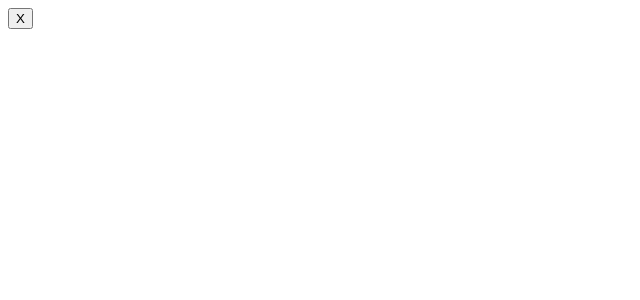
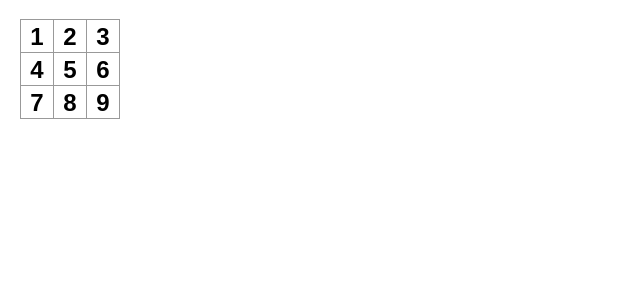
Before and after one commit to jhonatanCarvalh0/frontend-reactjs-getting-started, a React (Create React App) app: page / in a window 1280 px wide. Shown: the top 300 px of the page, without its empty margins (0-640 px from the left). Built offline with nearby package versions, Linux system fonts and the light colour scheme.

Commit message:
Components Square and Board created,, CSS Updated
Changed the function name of Square to Board;

Created a component Square wich receive a parameter { value } and return a button with this { value } inside the button (in this scenario, the numbers)

```diff
--- a/src/App.js
+++ b/src/App.js
@@ -1,3 +1,25 @@
-export default function Square() {
-  return <button className="Square">X</button>;
+function Square({ value }) {
+  return <button className="square">{value}</button>;
 }
+
+export default function Board() {
+  return (
+    <>
+      <div className="board-row">
+        <Square value = "1" />
+        <Square value = "2" />
+        <Square value = "3" />
+      </div>
+      <div className="board-row">
+        <Square value = "4" />
+        <Square value = "5" />
+        <Square value = "6" />
+      </div>
+      <div className="board-row">
+        <Square value = "7" />
+        <Square value = "8" />
+        <Square value = "9" />
+      </div>
+    </>
+  );
+}
--- a/src/index.css
+++ b/src/index.css
@@ -0,0 +1,90 @@
+* {
+  box-sizing: border-box;
+}
+
+body {
+  font-family: sans-serif;
+  margin: 20px;
+  padding: 0;
+}
+
+h1 {
+  margin-top: 0;
+  font-size: 22px;
+}
+
+h2 {
+  margin-top: 0;
+  font-size: 20px;
+}
+
+h3 {
+  margin-top: 0;
+  font-size: 18px;
+}
+
+h4 {
+  margin-top: 0;
+  font-size: 16px;
+}
+
+h5 {
+  margin-top: 0;
+  font-size: 14px;
+}
+
+h6 {
+  margin-top: 0;
+  font-size: 12px;
+}
+
+code {
+  font-size: 1.2em;
+}
+
+ul {
+  padding-left: 20px;
+}
+
+* {
+  box-sizing: border-box;
+}
+
+body {
+  font-family: sans-serif;
+  margin: 20px;
+  padding: 0;
+}
+
+.square {
+  background: #fff;
+  border: 1px solid #999;
+  float: left;
+  font-size: 24px;
+  font-weight: bold;
+  line-height: 34px;
+  height: 34px;
+  margin-right: -1px;
+  margin-top: -1px;
+  padding: 0;
+  text-align: center;
+  width: 34px;
+}
+
+.board-row:after {
+  clear: both;
+  content: "";
+  display: table;
+}
+
+.status {
+  margin-bottom: 10px;
+}
+.game {
+  display: flex;
+  flex-direction: row;
+}
+
+.game-info {
+  margin-left: 20px;
+}
```
